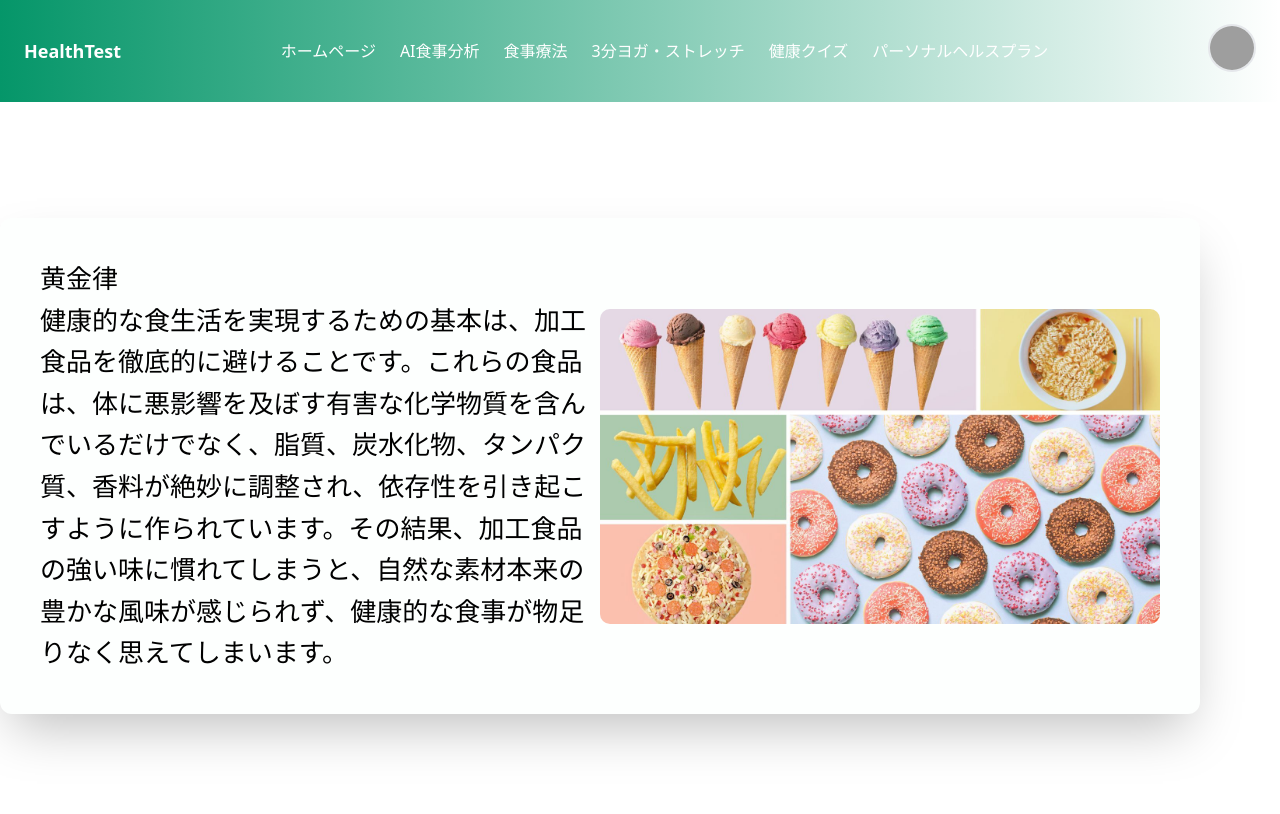
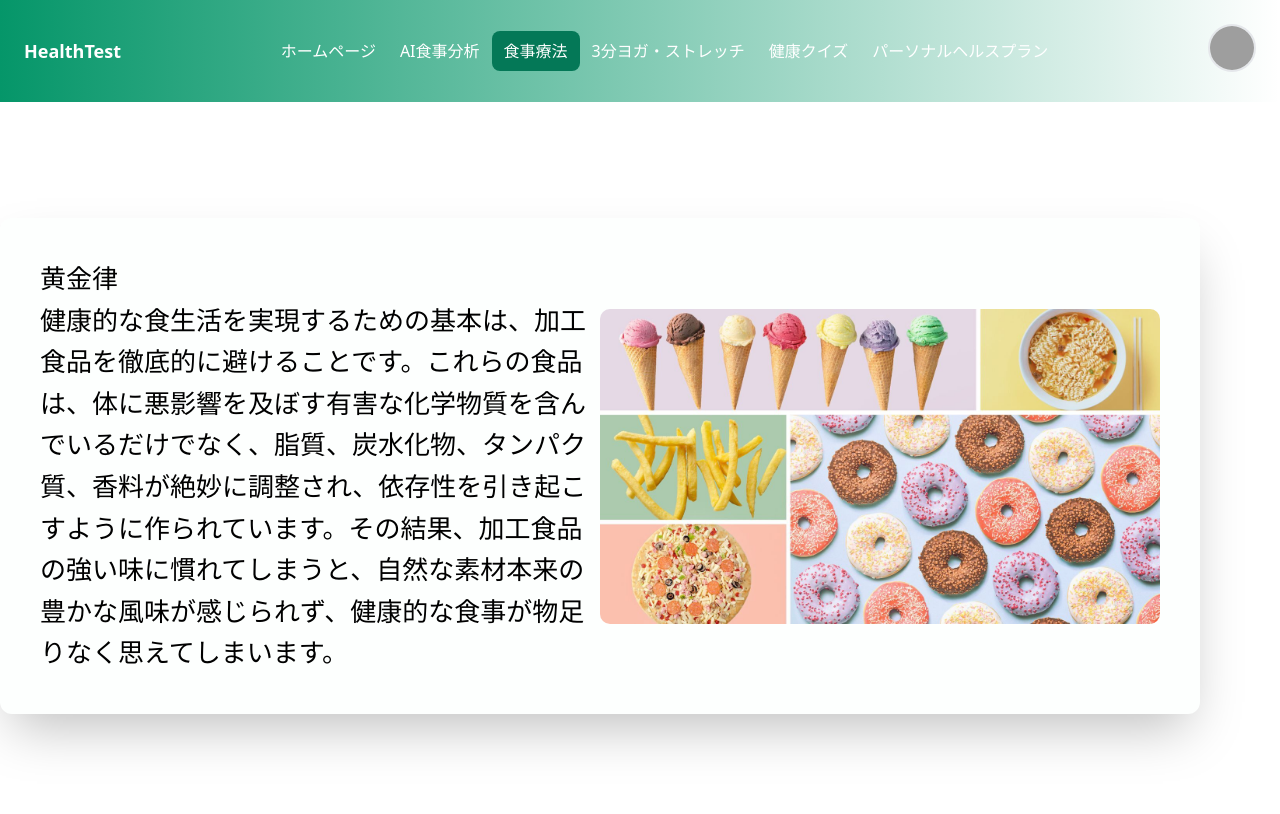
Before and after one commit to RFTDkin/healthTest, a Flask app: page /foodRecipe in a window 1280 px wide. Run offline with Flask 3, Linux system fonts and the light colour scheme; grey boxes are pictures that could not be loaded.

Commit message:
ヘッダーボタン変更

```diff
--- a/templates/header.html
+++ b/templates/header.html
@@ -18,12 +18,12 @@
     <header class="bg-gradient-to-r from-green-600 to-emerald-700 p-6 flex justify-between items-center shadow-lg">
         <div class="text-white text-lg font-semibold">HealthTest</div>
         <nav class="flex">
-            <a href="/top" class="text-white hover:bg-green-500/50 px-3 py-2 rounded-lg transition duration-300">ホームページ</a>
-            <a href="/food_analysis" class="text-white hover:bg-green-500/50 px-3 py-2 rounded-lg transition duration-300">AI食事分析</a>
-            <a href="/foodRecipe" class="text-white hover:bg-green-500/50 px-3 py-2 rounded-lg transition duration-300">食事療法</a>
-            <a href="/yoga" class="text-white hover:bg-green-500/50 px-3 py-2 rounded-lg transition duration-300">3分ヨガ・ストレッチ</a>
-            <a href="/quiz" class="text-white hover:bg-green-500/50 px-3 py-2 rounded-lg transition duration-300">健康クイズ</a>
-            <a href="/personal_health" class="text-white hover:bg-green-500/50 px-3 py-2 rounded-lg transition duration-300">パーソナルヘルスプラン</a>
+            <a href="/top" class="text-white hover:bg-green-500/50 px-3 py-2 rounded-lg transition duration-300 {% if request.path == '/top' %}bg-green-700{% endif %}">ホームページ</a>
+            <a href="/food_analysis" class="text-white hover:bg-green-500/50 px-3 py-2 rounded-lg transition duration-300 {% if request.path == '/food_analysis' %}bg-green-700{% endif %}">AI食事分析</a>
+            <a href="/foodRecipe" class="text-white hover:bg-green-500/50 px-3 py-2 rounded-lg transition duration-300 {% if request.path == '/foodRecipe' %}bg-green-700{% endif %}">食事療法</a>
+            <a href="/yoga" class="text-white hover:bg-green-500/50 px-3 py-2 rounded-lg transition duration-300 {% if request.path == '/yoga' %}bg-green-700{% endif %}">3分ヨガ・ストレッチ</a>
+            <a href="/quiz" class="text-white hover:bg-green-500/50 px-3 py-2 rounded-lg transition duration-300 {% if request.path == '/quiz' %}bg-green-700{% endif %}">健康クイズ</a>
+            <a href="/personal_health" class="text-white hover:bg-green-500/50 px-3 py-2 rounded-lg transition duration-300 {% if request.path == '/personal_health' %}bg-green-700{% endif %}">パーソナルヘルスプラン</a>
         </nav>
         <div class="relative">
             <button class="text-white focus:outline-none transform hover:scale-105 transition-transform duration-300" onclick="toggleDropdown()">
```
